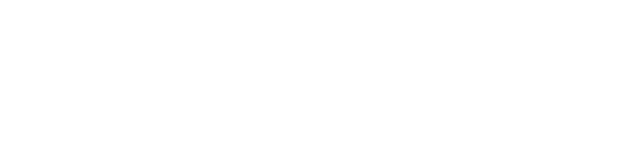
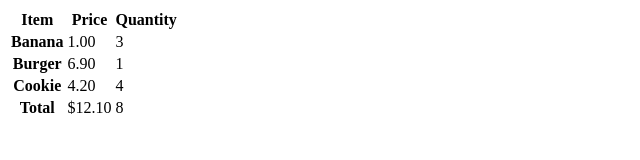
Before and after one commit to acciojob/item-cart-israrhusain, a website: page main.html in a window 1280 px wide. Shown: the whole page, without its empty margins (0-640 px from the left). Drawn offline with Linux system fonts and the light colour scheme.

Commit message:
created a submission

```diff
--- a/main.html
+++ b/main.html
@@ -8,6 +8,39 @@
 
 <body>
 	<!-- the entire body must be written by student -->
+	<table>
+		<thead>
+		<tr>
+			<th>Item</th>
+			<th>Price</th>
+			<th>Quantity</th>
+		</tr>
+		</thead>
+			<tr>
+				<th>Banana</th>
+				<td>1.00</td>
+
+				<td>3</td>
+			</tr>
+		<tr>
+			<th>Burger</th>
+			<td>6.90</td>
+			<td>1</td>
+		</tr>
+
+		<tr>
+			<th>Cookie</th>
+			<td>4.20</td>
+			<td>4</td>
+		</tr>
+		<tr>
+			<th>Total</th>
+			<td>$12.10</td>
+			<td>8</td>
+		</tr>
+
+
+	</table>
     <script type="text/javascript" src="./script.js">
 </script>
 
--- a/script.js
+++ b/script.js
@@ -1 +1,6 @@
 //your JS code here. If required.
+ table,thead,tr,th,td{
+	 margin-left:30px;
+	 font-size:100px;
+
+ }
```
